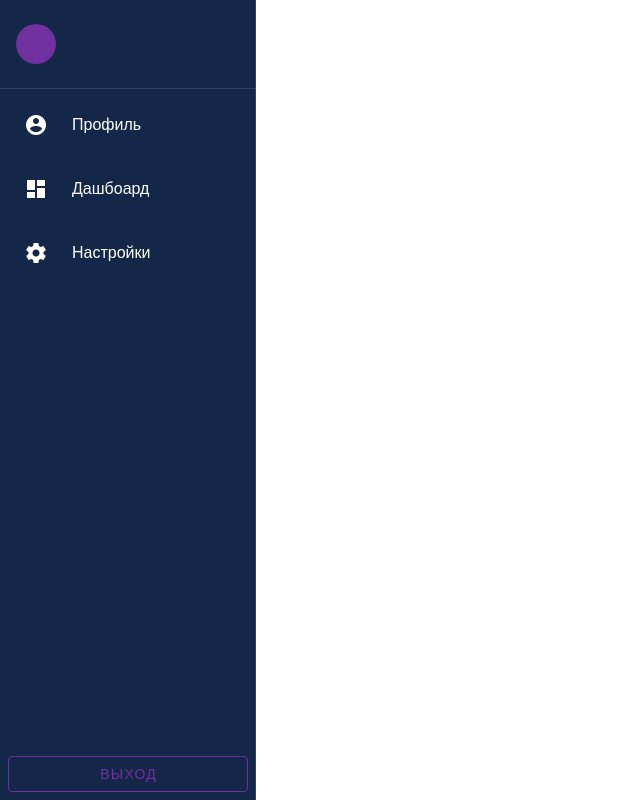
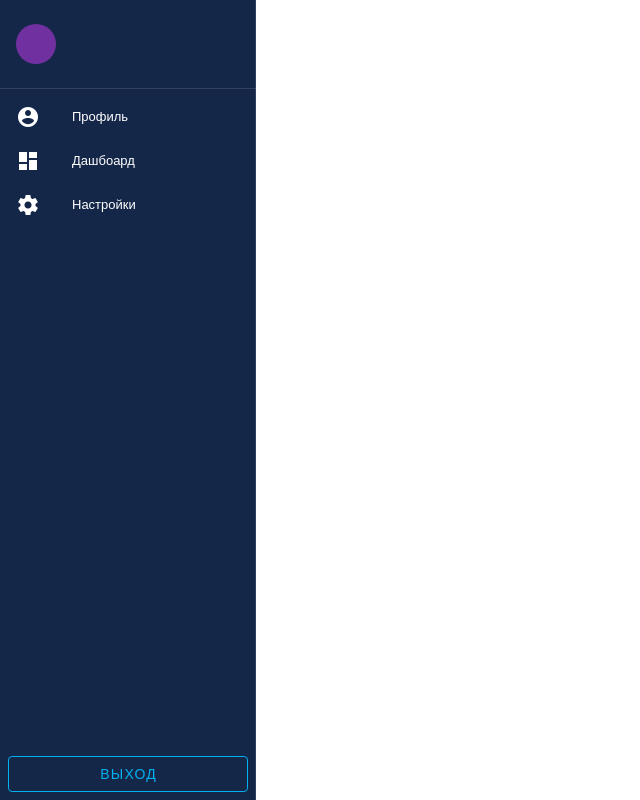
Before and after one commit to DK-Kami/dashboard-vue, a Vue app: page /registration in a window 1280 px wide. Shown: the whole page, without its empty margins (0-640 px from the left). Built offline with nearby package versions, Linux system fonts and the light colour scheme; a small style sheet from the web is missing.

Commit message:
Сделал скрывающееся меню

```diff
--- a/src/Layout/menu.vue
+++ b/src/Layout/menu.vue
@@ -2,10 +2,12 @@
   <v-navigation-drawer
     color="primary"
     class="drawer"
+    expand-on-hover
     permanent
     dark
     app
   >
+    <template #prepend>
       <v-list two-line>
         <v-list-item>
           <v-list-item-avatar>
@@ -22,9 +24,10 @@
           </v-list-item-content>
         </v-list-item>
       </v-list>
+    </template>
     <v-divider />
 
-    <v-list avatar nav>
+    <v-list dense nav>
       <v-list-item
         v-for="item in menu"
         :key="item.icon"
@@ -32,18 +35,18 @@
         class="cursor--pointer"
         ripple
       >
-        <v-list-item-avatar>
+        <v-list-item-icon>
           <v-icon>{{ item.icon }}</v-icon>
-        </v-list-item-avatar>
+        </v-list-item-icon>
 
-        {{ item.text }}
+        <v-list-item-title>{{ item.text }}</v-list-item-title>
       </v-list-item>
     </v-list>
 
     <template v-slot:append>
       <div class="pa-2">
         <v-btn
-          color="accent"
+          color="secondary"
           outlined
           block
           @click="logout"
```
Lines whose indentation alone changed are shown as unchanged.
